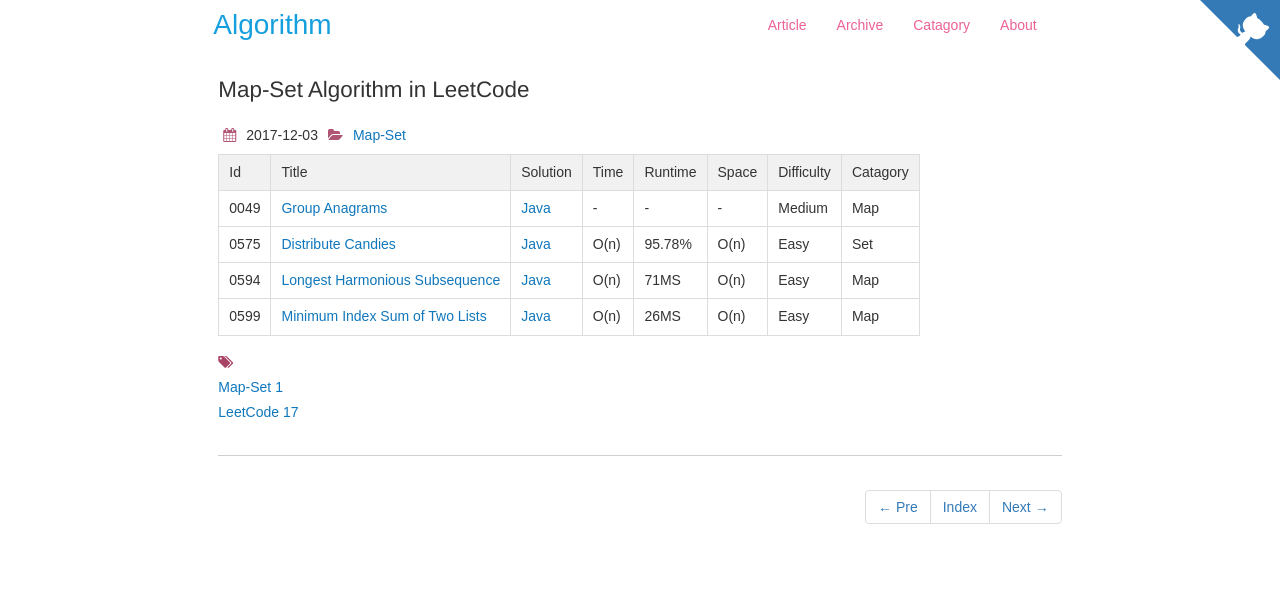
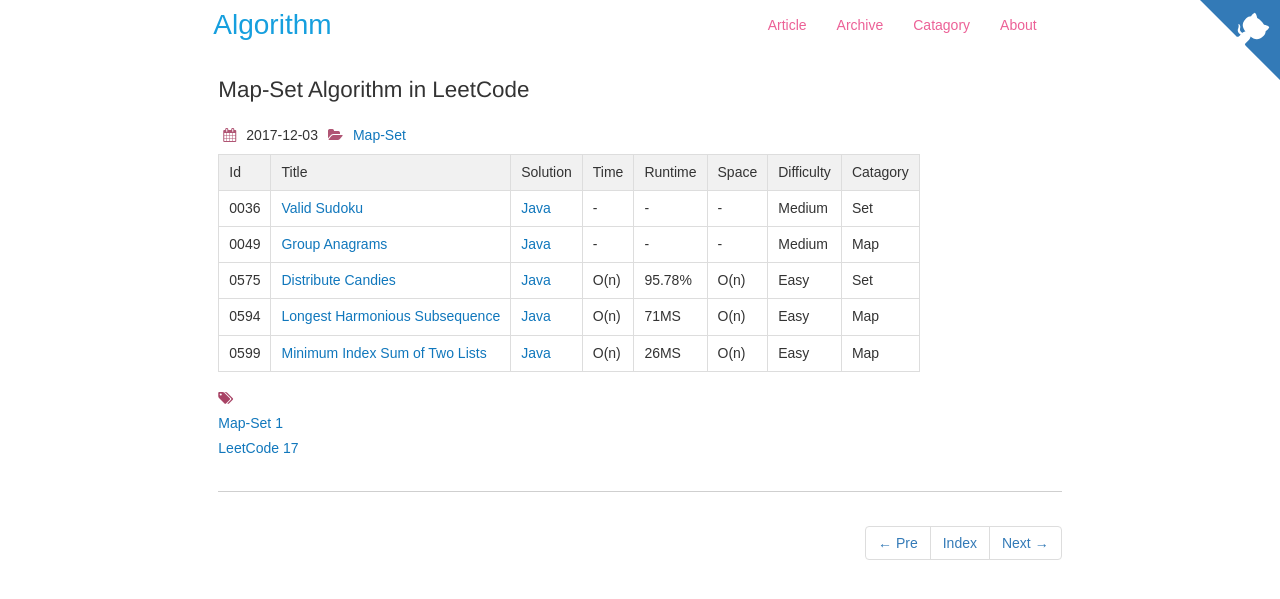
Before and after one commit to dunso/algorithm, a Jekyll site: the page built from docs/_posts/2017-12-03-Map-Set.md, in a window 1280 px wide. Shown: the top 599 px of the page. Built offline with Jekyll 4.4.1, drawn with Linux system fonts in a browser that asks for light colours; nearby versions of some CDN libraries.

Commit message:
Update 2017-12-03-Map-Set.md

```diff
--- a/docs/_posts/2017-12-03-Map-Set.md
+++ b/docs/_posts/2017-12-03-Map-Set.md
@@ -12,6 +12,7 @@
 
 |Id  | Title  | Solution   | Time | Runtime |  Space | Difficulty  | Catagory|
  ------------ | ------------ | ------------ | ------------ | ------------ | ------------ | ------------ | ------------
+|0036|[Valid Sudoku](https://leetcode.com/problems/valid-sudoku)| [Java](https://e.srl/leetcode-36/)  |-|-|-|  Medium |Set|
 |0049|[Group Anagrams](https://leetcode.com/problems/group-anagrams)| [Java](https://e.srl/leetcode-49/)  |-|-|-|  Medium |Map|
 |0575|[Distribute Candies](https://leetcode.com/problems/distribute-candies)| [Java](https://e.srl/leetcode-575/)  | O(n) |95.78%| O(n)  |  Easy |Set|
 |0594|[Longest Harmonious Subsequence](https://leetcode.com/problems/longest-harmonious-subsequence/)| [Java](https://e.srl/leetcode-594/)  | O(n) |71MS| O(n)  |  Easy |Map|
```
